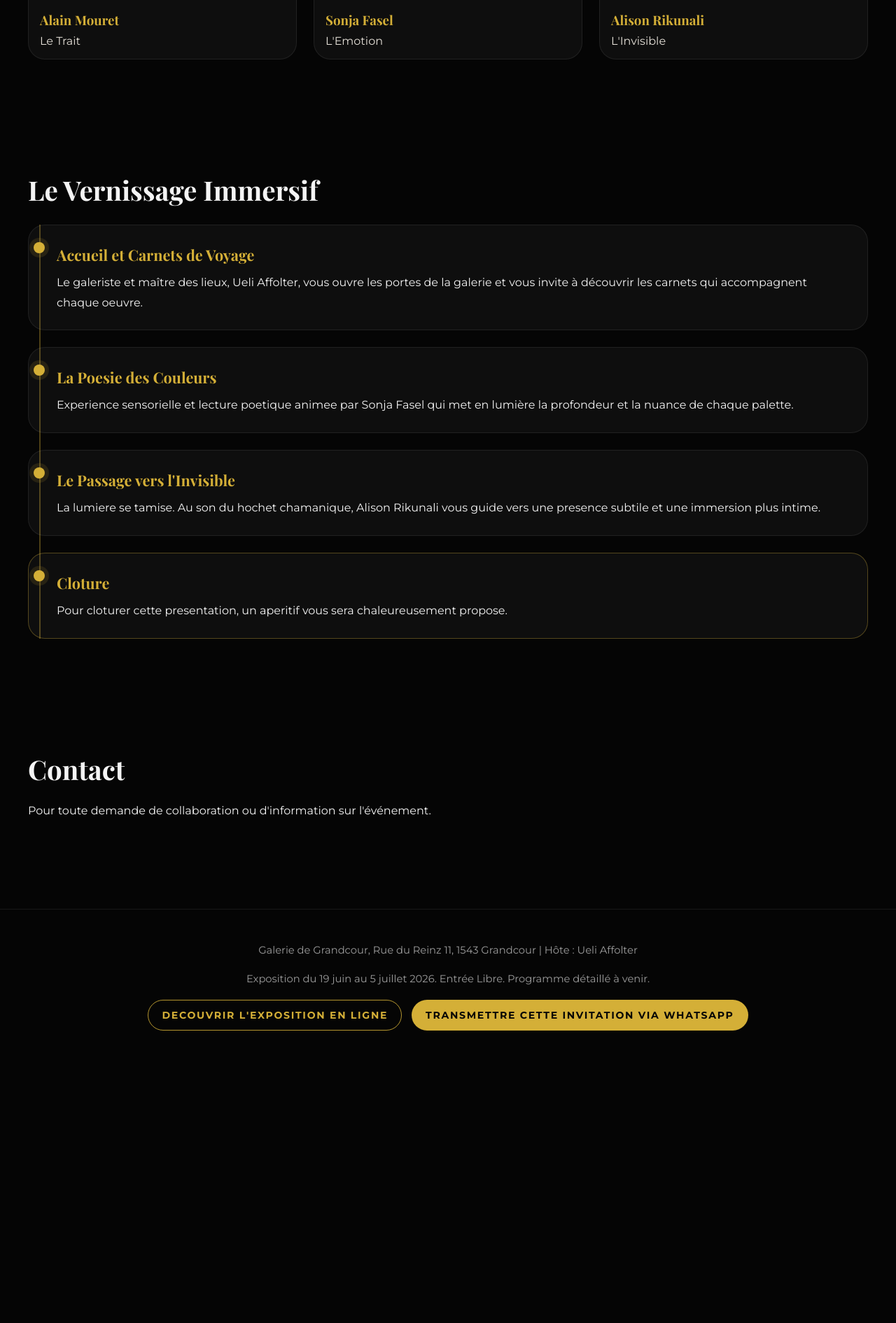
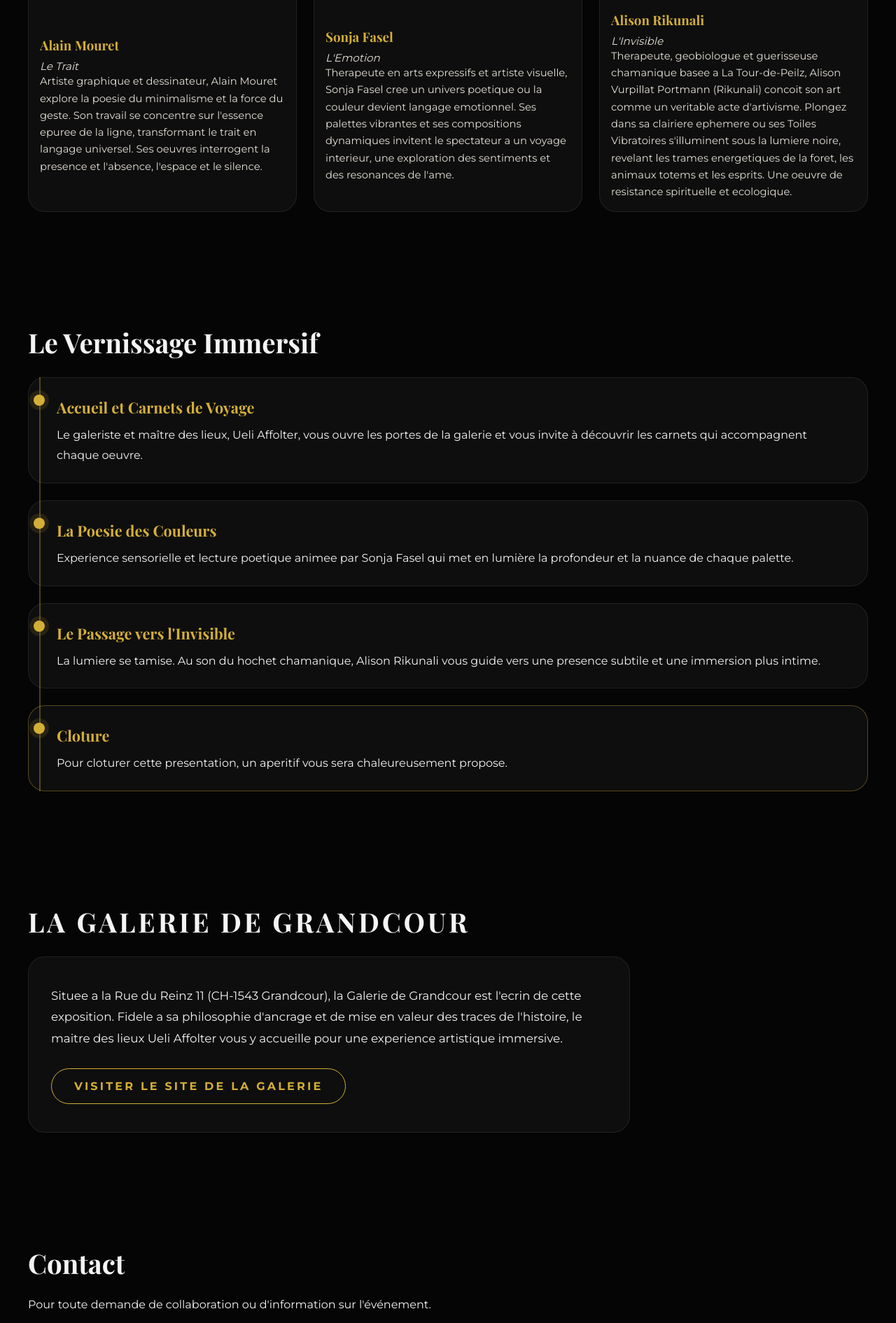
Before and after one commit to SwissEliteVan/resonances-du-vivant, a PHP site: page / in a window 1280 px wide. Shown: the part 1718-3609 px from the top of the page at 70% size. Before the commit the page ends 3191 px from the top, so only its background shows below. Run offline with PHP 8.4, Linux system fonts and the light colour scheme.

Commit message:
optimisation contenu

```diff
--- a/assets/css/style.css
+++ b/assets/css/style.css
@@ -221,6 +221,51 @@ h1 {
     color: #e5e0d8;
 }
 
+.artist-theme {
+    font-size: 0.95rem;
+    font-style: italic;
+    color: #d4af37;
+    margin-bottom: 0.75rem;
+}
+
+.artist-bio {
+    font-size: 0.92rem;
+    line-height: 1.65;
+    color: #e5e0d8;
+    margin-top: 0.75rem;
+}
+
+.gallery-section {
+    padding: 2rem 0;
+}
+
+.gallery-section h2 {
+    margin-bottom: 1.5rem;
+    font-family: "Playfair Display", serif;
+    font-size: clamp(2rem, 3vw, 2.8rem);
+    text-transform: uppercase;
+    letter-spacing: 0.1em;
+}
+
+.gallery-container {
+    background: rgba(255, 255, 255, 0.04);
+    border: 1px solid rgba(255, 255, 255, 0.08);
+    border-radius: 1.5rem;
+    padding: 2.5rem 2rem;
+    max-width: 860px;
+}
+
+.gallery-text {
+    margin: 0 0 1.75rem;
+    font-size: 1.05rem;
+    line-height: 1.8;
+    color: #f4f4f4;
+}
+
+.gallery-container .button {
+    display: inline-flex;
+}
+
 .timeline-section {
     padding: 2rem 0;
 }
--- a/index.php
+++ b/index.php
@@ -38,21 +38,24 @@
                     <img src="assets/images/alain-mouret-portrait-exposition.avif" alt="Portrait d'Alain Mouret, thème Le Trait" width="600" height="600" loading="lazy">
                     <div class="artist-copy">
                         <h3>Alain Mouret</h3>
-                        <p>Le Trait</p>
+                        <p class="artist-theme">Le Trait</p>
+                        <p class="artist-bio">Artiste graphique et dessinateur, Alain Mouret explore la poesie du minimalisme et la force du geste. Son travail se concentre sur l'essence epuree de la ligne, transformant le trait en langage universel. Ses oeuvres interrogent la presence et l'absence, l'espace et le silence.</p>
                     </div>
                 </article>
                 <article class="artist-card">
                     <img src="assets/images/sonja-fasel-portrait-exposition.avif" alt="Portrait de Sonja Fasel, thème L'Emotion" width="600" height="600" loading="lazy">
                     <div class="artist-copy">
                         <h3>Sonja Fasel</h3>
-                        <p>L'Emotion</p>
+                        <p class="artist-theme">L'Emotion</p>
+                        <p class="artist-bio">Therapeute en arts expressifs et artiste visuelle, Sonja Fasel cree un univers poetique ou la couleur devient langage emotionnel. Ses palettes vibrantes et ses compositions dynamiques invitent le spectateur a un voyage interieur, une exploration des sentiments et des resonances de l'ame.</p>
                     </div>
                 </article>
                 <article class="artist-card">
                     <img src="assets/images/alison-rikunali-portrait-exposition.avif" alt="Portrait d'Alison Rikunali, thème L'Invisible" width="600" height="600" loading="lazy">
                     <div class="artist-copy">
                         <h3>Alison Rikunali</h3>
-                        <p>L'Invisible</p>
+                        <p class="artist-theme">L'Invisible</p>
+                        <p class="artist-bio">Therapeute, geobiologue et guerisseuse chamanique basee a La Tour-de-Peilz, Alison Vurpillat Portmann (Rikunali) concoit son art comme un veritable acte d'artivisme. Plongez dans sa clairiere ephemere ou ses Toiles Vibratoires s'illuminent sous la lumiere noire, revelant les trames energetiques de la foret, les animaux totems et les esprits. Une oeuvre de resistance spirituelle et ecologique.</p>
                     </div>
                 </article>
             </div>
@@ -80,6 +83,16 @@
             </div>
         </section>
 
+        <section class="gallery-section" aria-labelledby="gallery-title">
+            <h2 id="gallery-title">La galerie de Grandcour</h2>
+            <div class="gallery-container">
+                <div class="gallery-content">
+                    <p class="gallery-text">Situee a la Rue du Reinz 11 (CH-1543 Grandcour), la Galerie de Grandcour est l'ecrin de cette exposition. Fidele a sa philosophie d'ancrage et de mise en valeur des traces de l'histoire, le maitre des lieux Ueli Affolter vous y accueille pour une experience artistique immersive.</p>
+                    <a class="button button-outline" href="https://www.galerie-grandcour.ch/" target="_blank" rel="noopener">Visiter le site de la Galerie</a>
+                </div>
+            </div>
+        </section>
+
         <section id="contact" class="contact-section" aria-labelledby="contact-title">
             <h2 id="contact-title">Contact</h2>
             <p>Pour toute demande de collaboration ou d&apos;information sur l&apos;événement.</p>
```
